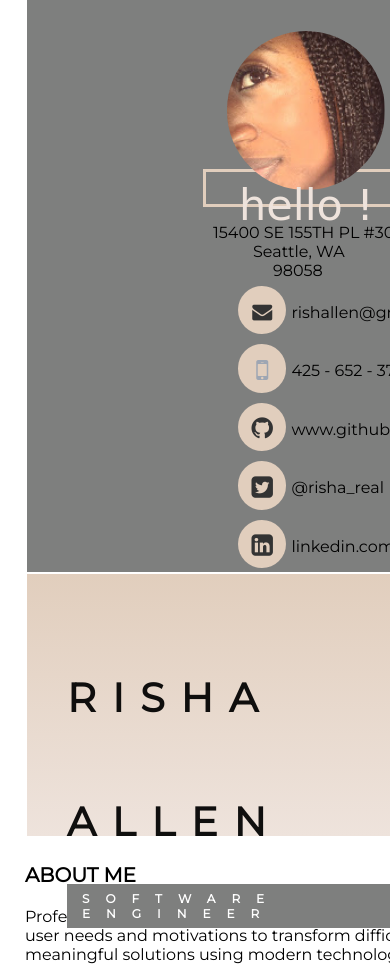
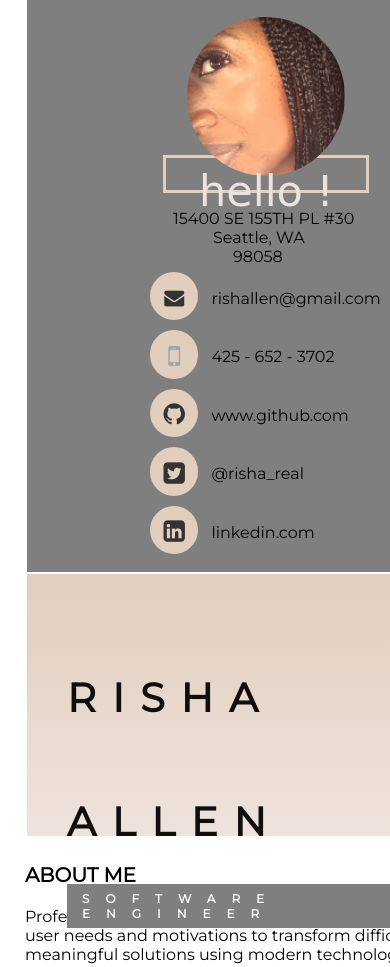
Before and after one commit to rishallen/rishallen.github.io, a website: page index.html in a window 390 px wide. Shown: the top 967 px of the page. Drawn offline with nearby package versions, Linux system fonts and the light colour scheme; a web font is replaced by a local one.

Commit message:
adjustment made to web responsive mobile

```diff
--- a/index.html
+++ b/index.html
@@ -203,31 +203,48 @@
                     </li>
                     <!-- Email Icon -->
                     <div class="icon-link-item">
-                      <li class="link__icon_social"><a href="mailto:risha.a@hotmail.com" class="icon-link" itemprop="url"><i class="icon_social fa fa-envelope" style="font-size:20px"></i></a></li>
+                      <li class="link__icon_social">
+                        <a id="link" href="mailto:risha.a@hotmail.com" class="icon-link" itemprop="url">
+                          <i class="icon_social fa fa-envelope" style="font-size:20px">
+                          </i>
+                        </a>
+                      </li>
                       <p class="resume-contact">rishallen@gmail.com</p>
                     </div>
 
                     <!-- Mobile Icon -->
                     <div class="icon-link-item">
-                      <li class="link__icon_social"><div href="" class="icon-link" itemprop="url"><i class="icon_social fa fa-mobile" aria-hidden="true" style="font-size:28px;"></i></div></li>
+                      <li class="link__icon_social"><div id="link" href="" class="icon-link" itemprop="url"><i class="icon_social fa fa-mobile" aria-hidden="true" style="font-size:28px;"></i></div></li>
                       <p class="resume-contact">425 - 652 - 3702</p>
                     </div>
 
                     <!-- Github Icon -->
                     <div class="icon-link-item">
-                      <li class="link__icon_social"><a href="https://github.com//rishallen" class="icon-link" itemprop="url"><i class="icon_social fa fa-github" style="font-size:25px"></i></a></li>
+                      <li class="link__icon_social">
+                        <a id="link" href="https://github.com//rishallen" class="icon-link" itemprop="url">
+                          <i class="icon_social fa fa-github" style="font-size:25px"></i>
+                        </a>
+                      </li>
                       <p class="resume-contact">www.github.com</p>
                     </div>
 
                     <!-- Twitter Icon -->
                     <div class="icon-link-item">
-                      <li class="link__icon_social"><a href="https://twitter.com/risha_real" class="icon-link" itemprop="url"><i class="icon_social fa fa-twitter-square" style="font-size:25px"></i></a></li>
+                      <li class="link__icon_social">
+                        <a id="link" href="https://twitter.com/risha_real" class="icon-link" itemprop="url">
+                          <i class="icon_social fa fa-twitter-square" style="font-size:25px"></i>
+                        </a>
+                      </li>
                       <p class="resume-contact">@risha_real</p>
                     </div>
 
                     <!-- LinkedIn Icon -->
                     <div class="icon-link-item">
-                      <li class="link__icon_social"><a href="https://www.linkedin.com/in/risha-allen-00a87b18/"class="icon-link" itemprop="url"><i class="icon_social fa fa-linkedin-square" style="font-size:25px"></i></a></li>
+                      <li class="link__icon_social">
+                        <a id="link" href="https://www.linkedin.com/in/risha-allen-00a87b18/"class="icon-link" itemprop="url">
+                          <i class="icon_social fa fa-linkedin-square" style="font-size:25px"></i>
+                        </a>
+                      </li>
                       <p class="resume-contact">linkedin.com</p>
                     </div>
                   </ul>
--- a/public/js/main.js
+++ b/public/js/main.js
@@ -7,7 +7,8 @@ $(document).ready(function () {
 
   $("#sub").draggable({axis:"x"});
 
-  $(function () {
+  $("#link").click(function(event) {
+    event.preventDefault();
     $("#selectable").selectable({
       selected: function (event, ui) {
         var selected = $("li[class$='ui-selected']").length;
--- a/scss/partials/__layout.scss
+++ b/scss/partials/__layout.scss
@@ -158,8 +158,9 @@ aside {
   top: 0;
   @include respond-to("for-phone-only") {
     position: relative;
-    top: 0;
-    left: 100px;
+    top: -14px;
+    bottom: 29px;
+    left: 60px;
   }
 }
 
@@ -209,6 +210,11 @@ aside {
   position: relative;
   top: 17px;
   right: -5px;
+  @include respond-to("for-phone-only") {
+    position: relative;
+    top: 17px;
+    right: -13px;
+  }
 }
 .resume-contact-2 {
   padding-left: 40px;
@@ -220,12 +226,12 @@ aside {
   .icon-link-item {
     display: flex;
     position: relative;
-    left: 111px;
+    left: 63px;
     padding-bottom: 10px;
     position: relative;
     top: 6px;
     @include respond-to("for-tablet-portrait-up") {
-      left: 43px;
+      left: 28px;
       top: 17px;
       padding-bottom: 10px;
     }
@@ -243,7 +249,7 @@ aside {
   }
   #selectable .ui-selected {
     text-align: center;
-    color:red;
+    color:white;
   }
   .icon-link-item-map {
     padding-left: 67px;
```
Also changed, not shown: public/css/main.css.
